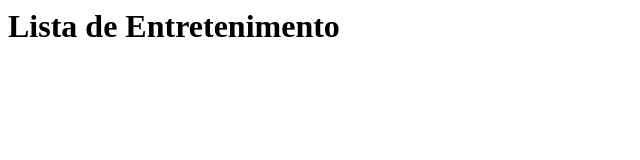
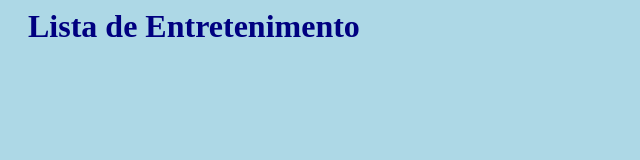
Before and after one commit to endroni/Entretenimento, a plain HTML site: page index.html in a window 1280 px wide. Shown: the whole page, without its empty margins (0-640 px from the left). Drawn offline with Linux system fonts and the light colour scheme.

Commit message:
folha de estilo inserida e setada

```diff
--- /dev/null
+++ b/_css/style.css
@@ -0,0 +1,8 @@
+body {
+    background-color: lightblue;
+  }
+
+  h1 {
+    color: navy;
+    margin-left: 20px;
+  }
--- a/index.html
+++ b/index.html
@@ -3,6 +3,7 @@
     <head>
         <meta charset="utf-8"/>
         <title>Entretenimento</title>
+        <link rel="stylesheet" type="text/css" href="_css/style.css">
     </head>
 
     <body>
```
